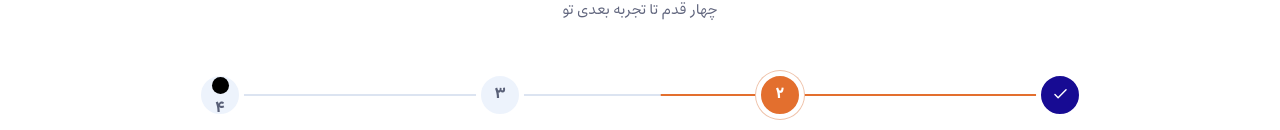
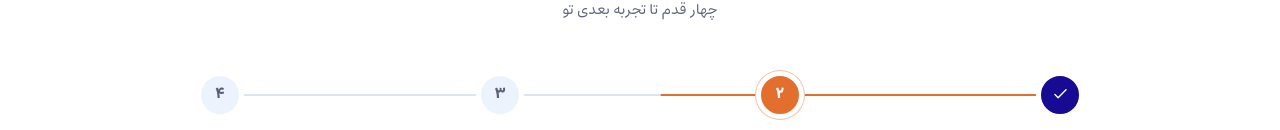
Before and after one commit to Amir-dev00/Fitnet, a Next.js app: page / in a window 1280 px wide. Shown: the part 822-952 px from the top of the page. Built offline with nearby package versions, Linux system fonts and the light colour scheme.

Commit message:
Style the final journey marker progress ring and reset fade

```diff
--- a/components/home/FitnetJourney.module.css
+++ b/components/home/FitnetJourney.module.css
@@ -269,3 +269,28 @@
   :global(html[dir="rtl"]) .section .copy h3 { font-size: 23px; margin-block: 9px 8px; }
   :global(html[dir="rtl"]) .section .copy p { font-size: 14px; max-inline-size: none; line-height: 2.1; }
 }
+
+/* Fill the final marker's white border using the shared stage clock. */
+.section .marker .entryProgress {
+  position: absolute;
+  inset: -5px;
+  inline-size: 48px;
+  block-size: 48px;
+  pointer-events: none;
+  transform: rotate(-90deg);
+}
+.entryProgress circle {
+  fill: none;
+  stroke: var(--orange);
+  stroke-width: 5;
+  stroke-dasharray: 1;
+  stroke-dashoffset: calc(1 - var(--entry-progress, 0));
+  stroke-linecap: butt;
+}
+.navigation[data-phase="restarting"] .entryProgress {
+  opacity: 0;
+  transition: opacity 400ms ease;
+}
+@media (prefers-reduced-motion: reduce) {
+  .entryProgress { display: none !important; }
+}
```
